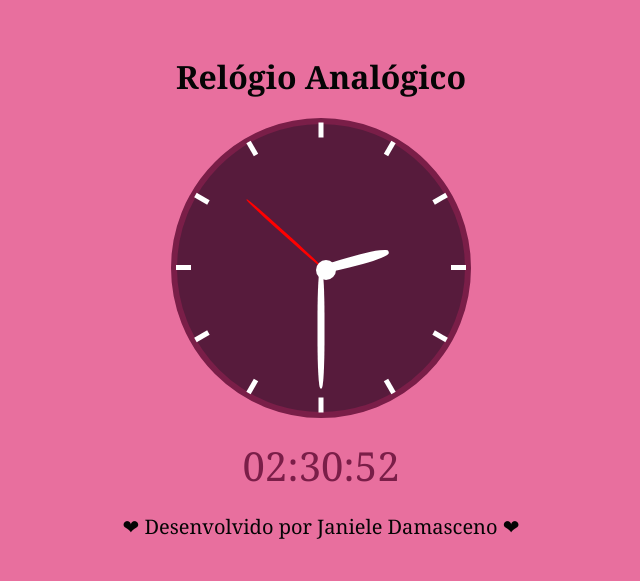
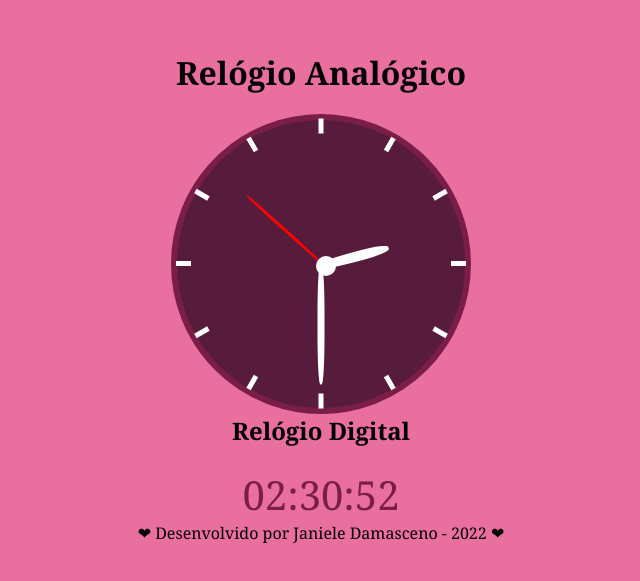
Before and after one commit to janieledamasceno/relogio-analogico-e-digital, a plain HTML site: page index.html in a window 1280 px wide. Shown: the part 103-684 px from the top of the page, without its empty margins (319-959 px from the left). Drawn offline with Linux system fonts and the light colour scheme.

Commit message:
Update index.html

```diff
--- a/index.html
+++ b/index.html
@@ -4,7 +4,7 @@
     <meta charset="UTF-8">
     <meta http-equiv="X-UA-Compatible" content="IE=edge">
     <meta name="viewport" content="width=device-width, initial-scale=1.0">
-    <title> Relógio analógico e digital</title>
+    <title> Relógio analógico e digital </title>
     <link rel="stylesheet" href="style.css">
 </head>
 <body>
@@ -32,8 +32,10 @@
             <div class="encaixe"></div>
         </div>
     </div>
-    <div class="digital">--:--:--</div>
-    <footer> ❤ Desenvolvido por Janiele Damasceno ❤</footer>
+    <h2> Relógio Digital </h2>
+    <div class="digital">--:--:--</div
+
+    <footer> ❤ Desenvolvido por Janiele Damasceno - 2022 ❤</footer>
 
     <script src="script.js"></script>
 </body>
```
